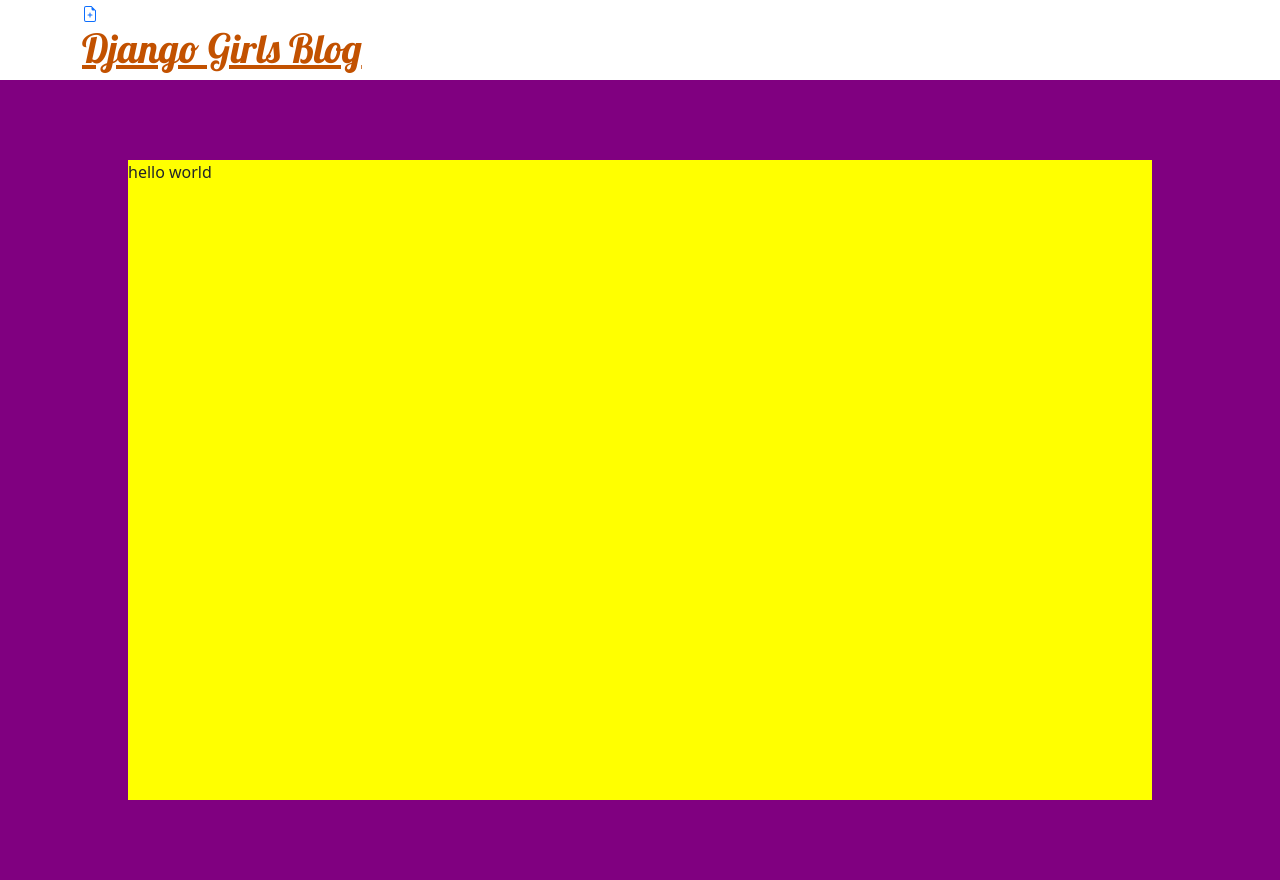
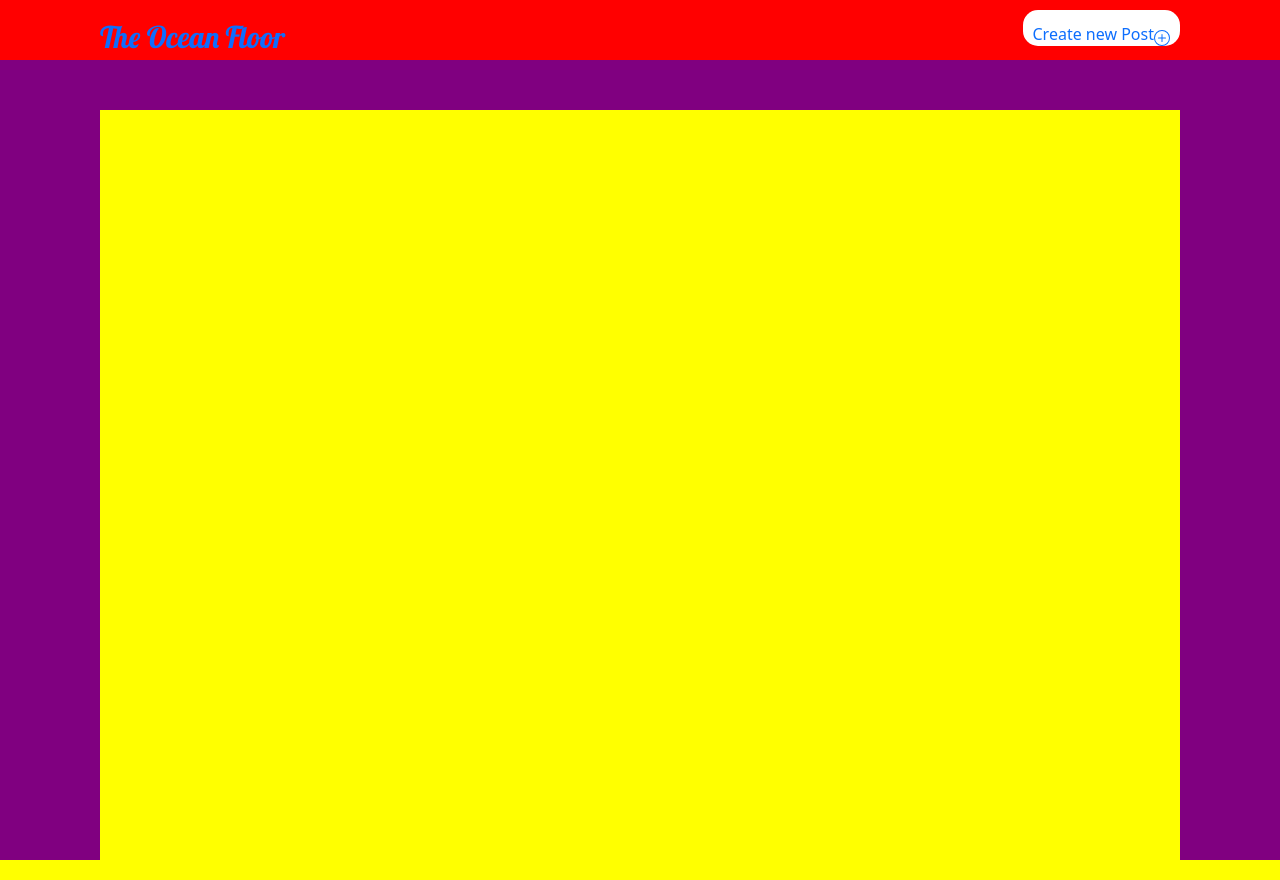
Before and after one commit to mcursch/TheOceanFloor, a Django app: page / in a window 1280 px wide. Run offline with Django 3.2, Linux system fonts and the light colour scheme; the visitor is signed in with stand-in values (Sample User, id 1); data that the repository does not hold is empty.

Commit message:
added a lotta stuff

```diff
--- a/blog/models.py
+++ b/blog/models.py
@@ -9,6 +9,7 @@ class Post(models.Model):
     author = models.ForeignKey(settings.AUTH_USER_MODEL, on_delete=models.CASCADE)
     title = models.CharField(max_length=200)
     text = models.TextField(default='hello world')
+    short = models.CharField(max_length=100)
     created_date = models.DateTimeField(default=timezone.now)
     published_date = models.DateTimeField(blank=True, null=True)
 
--- a/blog/static/css/blog.css
+++ b/blog/static/css/blog.css
@@ -1,16 +1,48 @@
-h1 a, h2 a {
+
+
+a {
+    text-decoration: none;
+}
+
+.page-header {
+    height: 60px;
+    width: 100%;
+    background-color: red;
+    display:flex;
+    justify-content: space-between;
+}
+.page-header-title {
+    font-size: 30px;
+    color:white;
     color: #C25100;
     font-family: 'Lobster';
+    display: flex;
+    align-items: end;
+    padding-left: 100px;
+}
+
+.page-header-new-button {
+    display: flex;
+    align-items: end;
+    margin-right: 100px;
+    padding-left: 10px;
+    padding-right: 10px;
+    margin-top:10px;
+    background-color: white;
+    height: 60%;
+    margin-bottom: 10px;
+    border-radius: 15px;
+
 }
 
 body {
     height: 100vh;
-    overflow-x:hidden
+    overflow-x:hidden;
     /* background-color: black; */
 }
 
 html {
-    background-color: green;
+    background-color: red;
 }
 
 .blog-container {
@@ -20,14 +52,74 @@ html {
     align-items: center;
     height: 100%;
     width: 100vw;
+    padding-top: 50px;
+    padding-right: 100px;
+    padding-left: 100px;
 }
 
 .blog-list {
     background-color: yellow;
-    height: 80%;
-    width: 80%
+    height: 100%;
+    width: 100%;
 }
 
-.blog-card {
+.blog-post-container {
+    height: 15rem;
+    width: 40rem;
+    background-color: white;
+    margin-top: 10px;
+    border-radius: 15px;
+}
 
+.blog-post-header {
+    height: 60px;
+    width: 100%;
+    display: flex;
+    border-top-left-radius: 15px;
+    border-top-right-radius: 15px;
+    background-color: black;
 }
+
+.blog-post-title {
+    font-size:30px;
+    padding: 10px;
+    color: white;
+    width: 50%;
+    height: 100%;
+    display: flex;
+    justify-content: start;
+    align-items: end;
+}
+
+.blog-post-published {
+    padding: 10px;
+    color: white;
+    width: 50%;
+    height: 100%;
+    display: flex;
+    justify-content: end;
+    align-items: end;
+}
+
+.blog-post-content {
+    color: green;
+    display: flex;
+    justify-content: center;
+    align-items: center;
+    width: 100%;
+    height:50%;
+}
+
+.post-detail-header {
+    height: 5rem;
+    width: 100%;
+    background-color: red;
+}
+
+.post-detail-content {
+    padding: 20px;
+}
+
+.main-header {
+    background-color: red;
+}
--- a/blog/templates/blog/base.html
+++ b/blog/templates/blog/base.html
@@ -2,22 +2,23 @@
 <!DOCTYPE html>
 <html>
     <head>
-        <title>Django Girls blog</title>
+        <title>The Ocean Floor</title>
         <link rel="stylesheet" href="https://cdn.jsdelivr.net/npm/bootstrap@5.1.3/dist/css/bootstrap.min.css" integrity="sha384-1BmE4kWBq78iYhFldvKuhfTAU6auU8tT94WrHftjDbrCEXSU1oBoqyl2QvZ6jIW3" crossorigin="anonymous">
         <link rel="stylesheet" href="https://fonts.googleapis.com/css?family=Lobster&subset=latin,latin-ext">
         <link rel="stylesheet" href="{% static 'css/blog.css' %}">
     </head>
     <body>
         <header class="page-header">
-            <div class="container">
-                {% if user.is_authenticated%}
+            <div class="page-header-title">
+                <a href="/">The Ocean Floor</a>
+            </div>
+                {% if user.is_authenticated %}
                     <a href="{% url 'post_new' %}" class="top-menu">
-                        {% include './icons/file-earmark-plus.svg' %}
+                        <div class="page-header-new-button">
+                            Create new Post {% include './icons/plus-circle.svg' %}
+                        </div>
                     </a>
                 {% endif %}
-
-                <h1><a href="/">Django Girls Blog</a></h1>
-            </div>
         </header>
         <main class="blog-container">
             <div class="blog-list">
--- a/blog/templates/blog/post_edit.html
+++ b/blog/templates/blog/post_edit.html
@@ -1,7 +1,7 @@
 {% extends 'blog/base.html' %}
 
 {% block content %}
-    <h2>New post</h2>
+    <h2>New Food</h2>
     <form method="POST" class="post-form">{% csrf_token %}
         {{ form.as_p }}
         <button type="submit" class="save btn btn-secondary">Save</button>
--- a/blog/templates/blog/post_list.html
+++ b/blog/templates/blog/post_list.html
@@ -1,7 +1,29 @@
 {% extends 'blog/base.html' %}
 {% block content %}
+    {% for post in posts %}
+    <a href="{% url 'post_detail' pk=post.pk %}">
+        <div class="blog-post-container">
+            <div class="blog-post-header">
+                <div class="blog-post-title">
+                    {{ post.title}}
+                </div>
 
-    hello world
+                <div class="blog-post-published">
+                    {{ post.published_date}}
+                </div>
+            </div>
+            <div class="blog-post-content">
+                <div>
+                    {{ post.short }}
+
+                </div>
+            </div>
+        </div>
+    </a>
+
+    {% endfor %}
+
+
     {% comment %} {% for post in posts %}
         <article class="post">
             <time class="date">
--- a/blog/urls.py
+++ b/blog/urls.py
@@ -6,4 +6,5 @@ urlpatterns = [
     path('post/<int:pk>/', views.post_detail, name='post_detail'),
     path('post/new/', views.post_new, name='post_new'),
     path('post/<int:pk>/edit/', views.post_edit, name='post_edit'),
+    path('pody/<int:pk>/delete/', views.post_delete, name="post_delete")
 ]
--- a/blog/views.py
+++ b/blog/views.py
@@ -17,10 +17,11 @@ def post_new(request):
         form = PostForm(request.POST)
         if form.is_valid():
             post = form.save(commit=False)
+            post.short = post.text[0:50] + '...'
             post.author = request.user
             post.published_date = timezone.now()
             post.save()
-            return redirect('post_detail', pk=post.pk)
+            return redirect('post_list')
     else:
         form = PostForm()
     return render(request, 'blog/post_edit.html', {'form': form})
@@ -34,7 +35,12 @@ def post_edit(request, pk):
             post.author = request.user
             post.published_date = timezone.now()
             post.save()
-            return redirect('post_detail', pk=post.pk)
+            return redirect('post_list')
     else:
         form = PostForm(instance=post)
     return render(request, 'blog/post_edit.html', {'form': form})
+
+def post_delete(request, pk):
+	post = get_object_or_404(Post, pk=pk)
+	post.delete()
+	return redirect('post_list')
```
Also changed, not shown: blog/templates/blog/post_detail.html (+12 -5 lines), blog/migrations/0003_post_short.py (added), blog/templates/blog/icons/plus-circle.svg (added), 1 other file.
